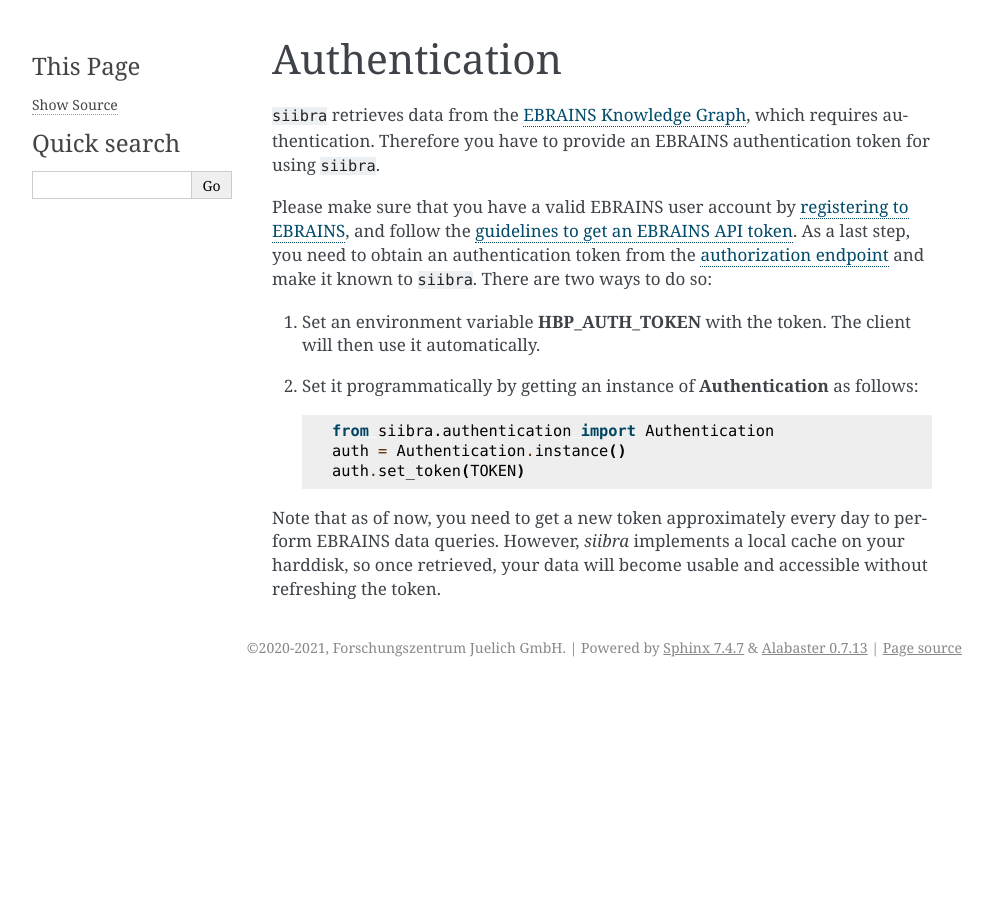
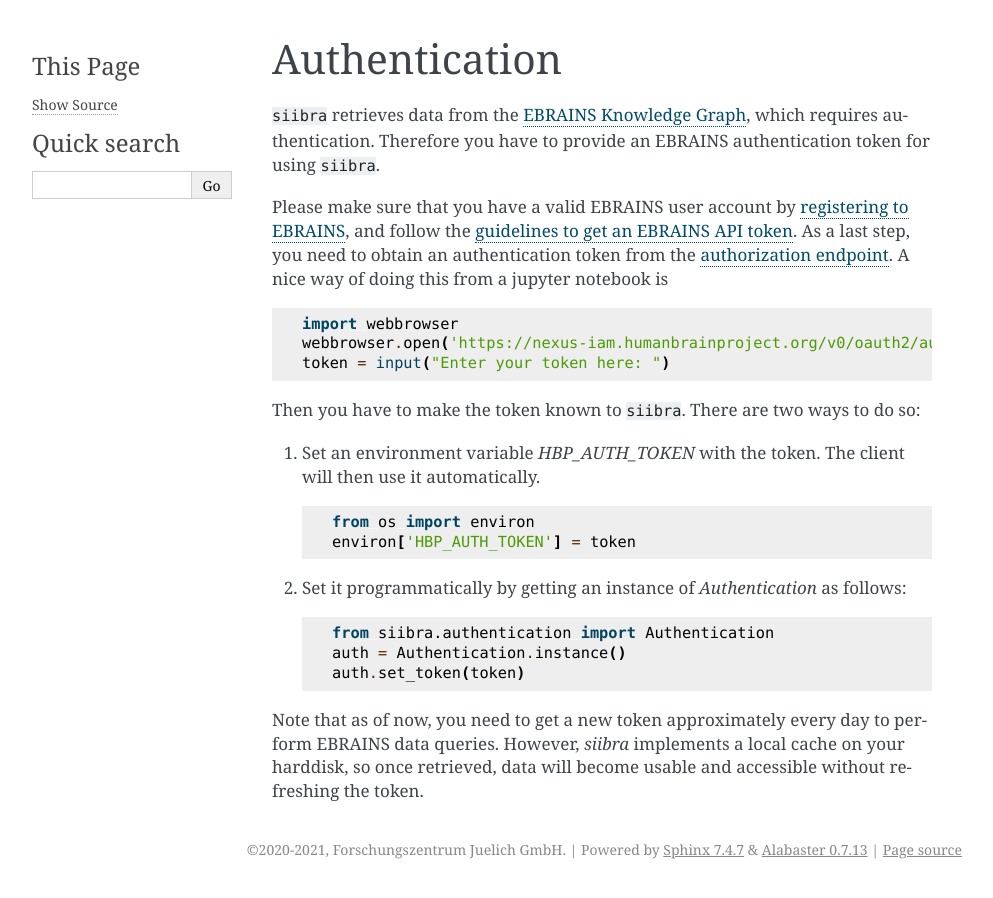
Before and after one commit to FZJ-INM1-BDA/siibra-python, a Sphinx documentation site: the page built from docs/authentication.rst, in a window 1280 px wide. Shown: the whole page, without its empty margins (148-1141 px from the left). Built offline with Sphinx 7.4.7, drawn with Linux system fonts in a browser that asks for light colours.

Commit message:
Optimize authentication documentation

```diff
--- a/docs/authentication.rst
+++ b/docs/authentication.rst
@@ -5,16 +5,29 @@
 ``siibra`` retrieves data from the `EBRAINS Knowledge Graph <https://kg.ebrains.eu>`_, which requires authentication. Therefore you have to provide an EBRAINS authentication token for using ``siibra``.
 
 Please make sure that you have a valid EBRAINS user account by `registering to EBRAINS <https://ebrains.eu/register/>`_, and follow the `guidelines to get an EBRAINS API token <https://kg.ebrains.eu/develop.html>`_.
-As a last step, you need to obtain an authentication token from the `authorization endpoint <https://nexus-iam.humanbrainproject.org/v0/oauth2/authorize>`_ and make it known to ``siibra``.
-There are two ways to do so:
+As a last step, you need to obtain an authentication token from the `authorization endpoint <https://nexus-iam.humanbrainproject.org/v0/oauth2/authorize>`_. A nice way of doing this from a jupyter notebook is
 
-1. Set an environment variable **HBP_AUTH_TOKEN** with the token. The client will then use it automatically.
-2. Set it programmatically by getting an instance of **Authentication** as follows:
+.. code:: python
+
+    import webbrowser
+    webbrowser.open('https://nexus-iam.humanbrainproject.org/v0/oauth2/authorize')
+    token = input("Enter your token here: ")
+
+Then you have to make the token known to ``siibra``.  There are two ways to do so:
+
+1. Set an environment variable `HBP_AUTH_TOKEN` with the token. The client will then use it automatically.
+
+   .. code:: python
+
+    from os import environ
+    environ['HBP_AUTH_TOKEN'] = token
+
+2. Set it programmatically by getting an instance of `Authentication` as follows:
 
    .. code:: python
 
     from siibra.authentication import Authentication
     auth = Authentication.instance()
-    auth.set_token(TOKEN)
+    auth.set_token(token)
 
-Note that as of now, you need to get a new token approximately every day to perform EBRAINS data queries. However, `siibra` implements a local cache on your harddisk, so once retrieved, your data will become usable and accessible without refreshing the token.
+Note that as of now, you need to get a new token approximately every day to perform EBRAINS data queries. However, `siibra` implements a local cache on your harddisk, so once retrieved, data will become usable and accessible without refreshing the token.
```
